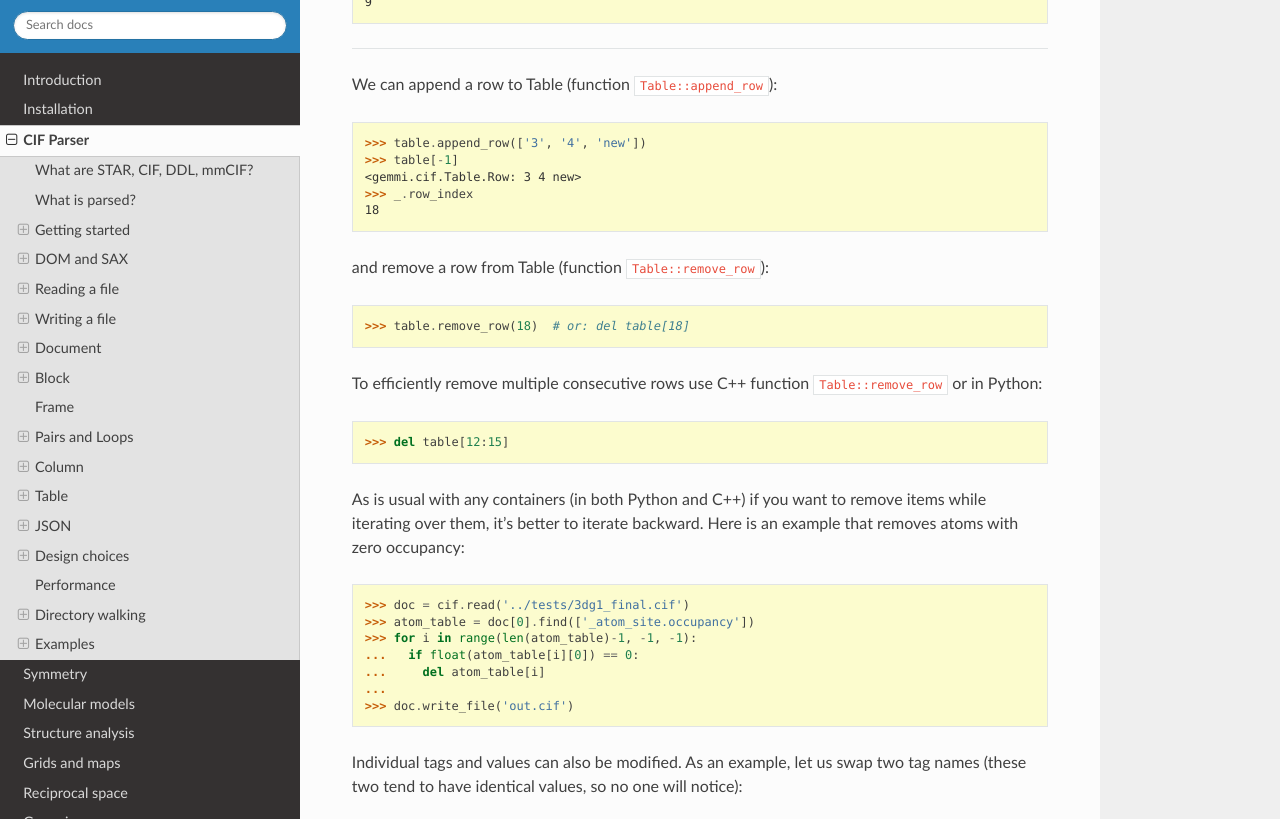
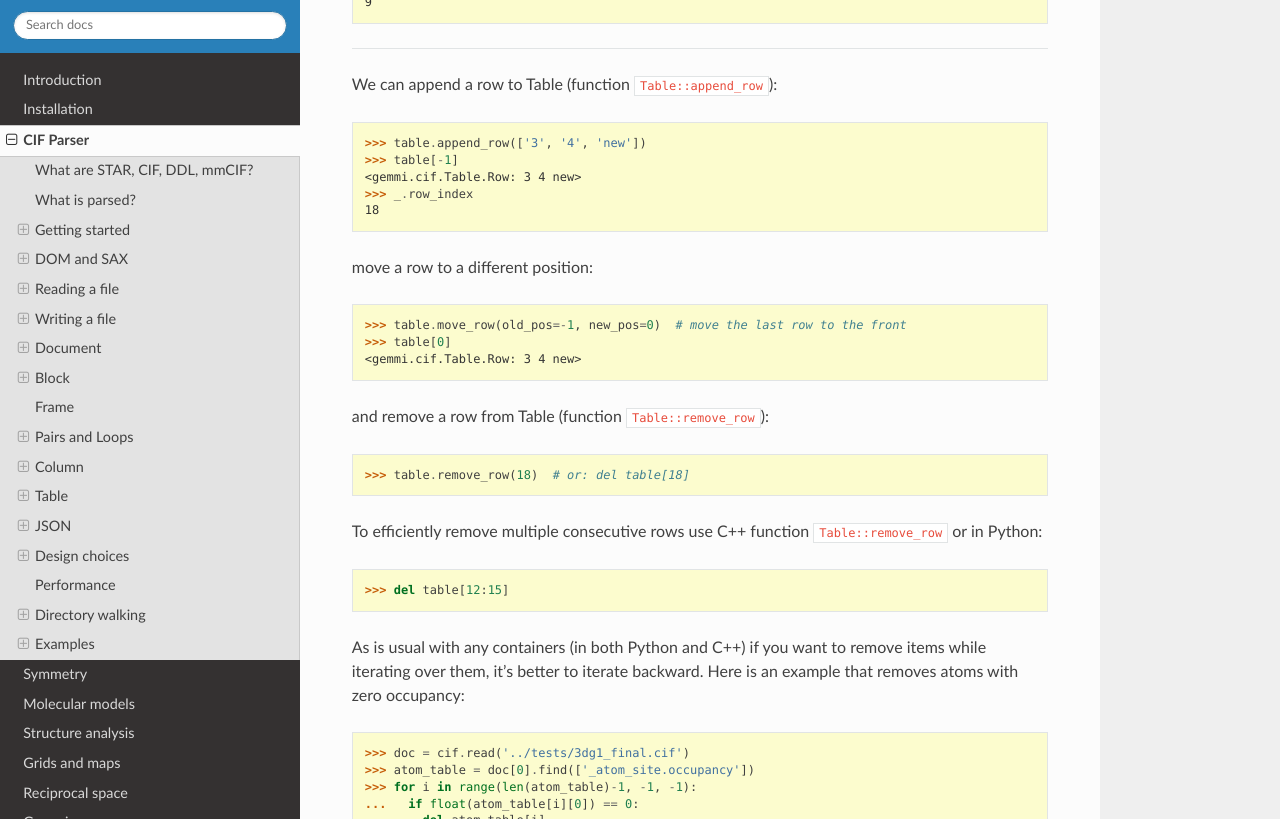
Before and after one commit to project-gemmi/gemmi, a Sphinx documentation site: the page built from docs/cif.rst, in a window 1280 px wide and 900 px high, scrolled down 22289 px, cut to the strip 0-819 px from the top of the window. Built offline with Sphinx 7.4.7 and the Read the Docs theme 2.0.0, drawn with Linux system fonts in a browser that asks for light colours.

Commit message:
add Table::move_row() (#176)

```diff
--- a/docs/cif.rst
+++ b/docs/cif.rst
@@ -1162,6 +1162,14 @@ We can append a row to Table (function ``Table::append_row``):
   <gemmi.cif.Table.Row: 3 4 new>
   >>> _.row_index
   18
+
+move a row to a different position:
+
+.. doctest::
+
+  >>> table.move_row(old_pos=-1, new_pos=0)  # move the last row to the front
+  >>> table[0]
+  <gemmi.cif.Table.Row: 3 4 new>
 
 and remove a row from Table (function ``Table::remove_row``):
 
```
Also changed, not shown: 2 other files.
